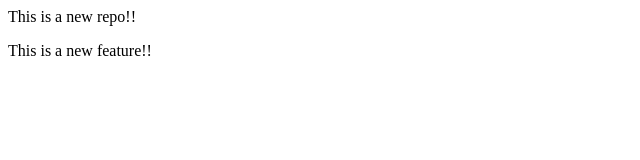
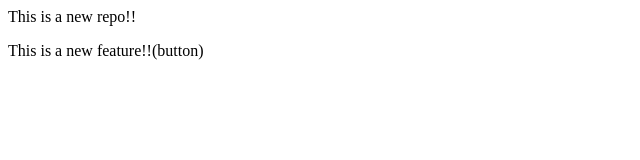
Before and after one commit to ArchitTiwary007/localrepo, a plain HTML site: page Localrepo/index.html in a window 1280 px wide. Shown: the full height of the page, 0-640 px from the left. Drawn offline with Linux system fonts and the light colour scheme.

Commit message:
Add Button

```diff
--- a/Localrepo/index.html
+++ b/Localrepo/index.html
@@ -1,2 +1,2 @@
 <p>This is a new repo!!</p>
-<p>This is a new feature!!</p>
+<p>This is a new feature!!(button)</p>
```
